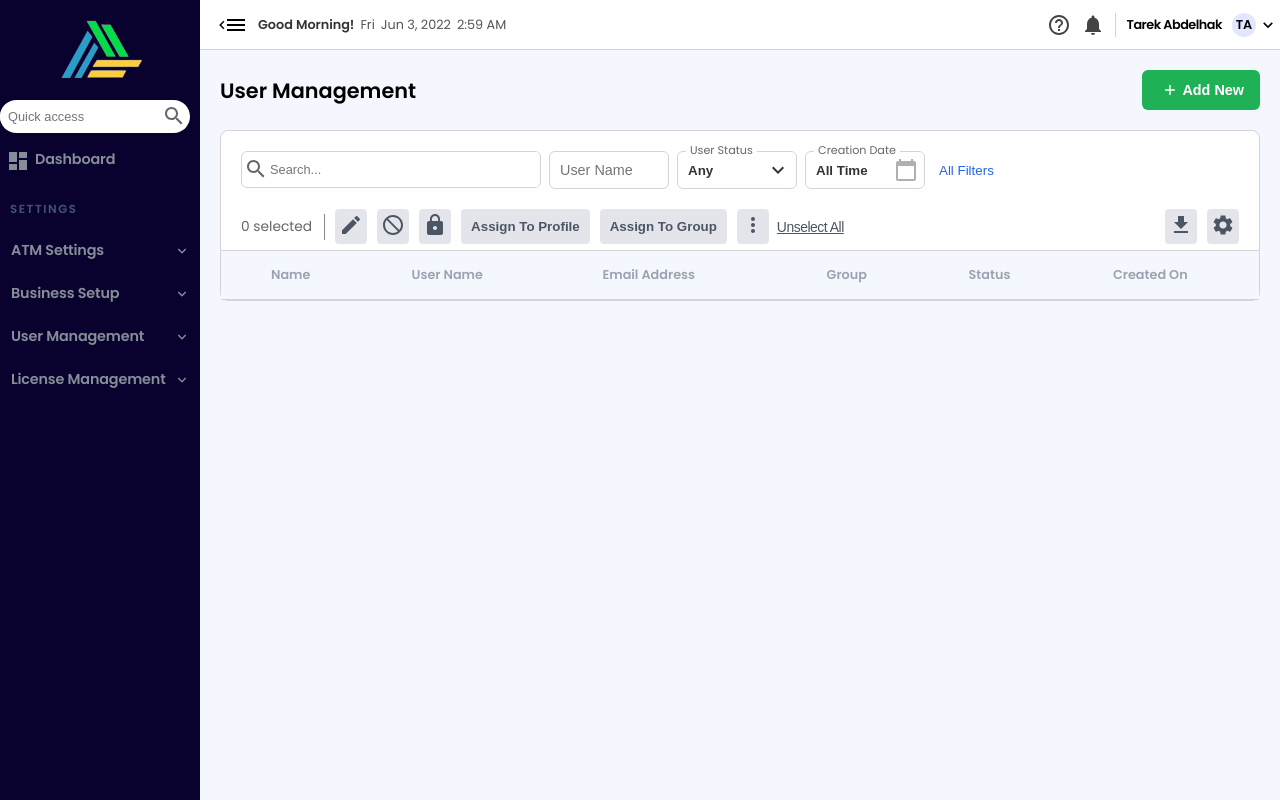
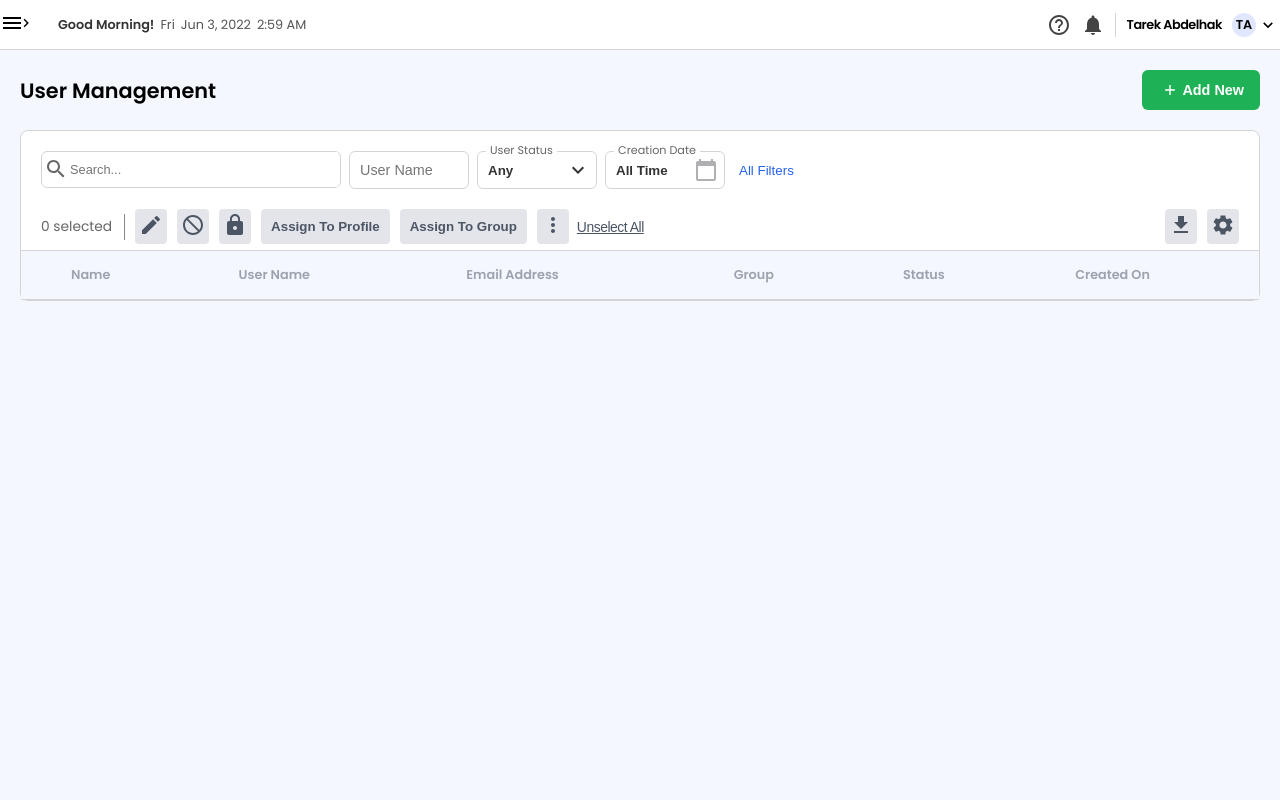
Before and after one commit to tarek-elhak/user-management-system, a React (Create React App) app: page / in a window 1280 px wide. Built offline with nearby package versions, Linux system fonts and the light colour scheme.

Commit message:
toggle SideBar

```diff
--- a/src/App.js
+++ b/src/App.js
@@ -35,6 +35,7 @@ const usersReducer = (users, action) => {
 
 function App() {
   const [users, dispatchUserAction] = useReducer(usersReducer, []);
+  const [showSideBar, setShowSideBar] = useState(false);
 
   const [showNewUserModal, setShowNewUserModal] = useState(false);
 
@@ -66,6 +67,10 @@ function App() {
     dispatchUserAction({ type: "FILTER_BY_USERNAME", username });
   };
 
+  const sideBarToggledHandler = () => {
+    setShowSideBar((prevShowSideBar) => !prevShowSideBar);
+  };
+
   const addNewUser = (user) => {
     user.id = nanoid();
     user.createdOn = getCurrentDate();
@@ -78,9 +83,15 @@ function App() {
 
   return (
     <div className="App">
-      <StatusBar />
-      <SideBar />
-      <Hero showNewUserModal={showNewUserModalHandler} />
+      <StatusBar
+        sideBarShown={showSideBar}
+        toggleSideBar={sideBarToggledHandler}
+      />
+      <SideBar sideBarShown={showSideBar} />
+      <Hero
+        showNewUserModal={showNewUserModalHandler}
+        sideBarShown={showSideBar}
+      />
       {showNewUserModal && (
         <NewUserModal
           closeNewUserModal={closeNewUserModalHandler}
@@ -94,6 +105,7 @@ function App() {
         unSelectAll={unSelectAllHandler}
         filterByUserName={filterByUserNameHandler}
         removeUsers={removeSelectedUsersHandler}
+        sideBarShown={showSideBar}
       />
     </div>
   );
--- a/src/Components/Hero/Hero.js
+++ b/src/Components/Hero/Hero.js
@@ -4,7 +4,11 @@ import classes from "./Hero.module.css";
 
 const Hero = (props) => {
   return (
-    <section className={classes.Hero}>
+    <section
+      className={[classes.Hero, !props.sideBarShown && classes.ExpandHero].join(
+        " "
+      )}
+    >
       <h1 className={classes.MainHeading}>user management</h1>
       <Button primary clicked={props.showNewUserModal}>
         <AddIcon className={classes.PlusIcon} /> add new
--- a/src/Components/Hero/Hero.module.css
+++ b/src/Components/Hero/Hero.module.css
@@ -3,6 +3,10 @@
   display: flex;
   align-items: center;
   justify-content: space-between;
+  transition: margin-left 0.2s ease-in-out;
+}
+.Hero.ExpandHero {
+  margin-left: 20px;
 }
 .MainHeading {
   text-transform: capitalize;
--- a/src/Components/SideBar/SideBar.js
+++ b/src/Components/SideBar/SideBar.js
@@ -6,7 +6,12 @@ import SearchOutlinedIcon from "@mui/icons-material/SearchOutlined";
 import DashboardIcon from "@mui/icons-material/Dashboard";
 
 const SideBar = (props) => (
-  <aside className={classes.SideBar}>
+  <aside
+    className={[
+      classes.SideBar,
+      !props.sideBarShown && classes.ShrinkSideBar,
+    ].join(" ")}
+  >
     <img
       src={RenoSystemsLogo}
       alt="reno systems logo"
--- a/src/Components/SideBar/SideBar.module.css
+++ b/src/Components/SideBar/SideBar.module.css
@@ -5,6 +5,11 @@
   left: 0;
   width: 200px;
   height: 100vh;
+  transform: translateX(0);
+  transition: transform 0.2s ease-in-out;
+}
+.SideBar.ShrinkSideBar {
+  transform: translateX(-200px);
 }
 .SideBarLogo {
   width: 100px;
--- a/src/Components/StatusBar/StatusBar.js
+++ b/src/Components/StatusBar/StatusBar.js
@@ -1,5 +1,6 @@
 import classes from "./StatusBar.module.css";
 import KeyboardArrowLeftIcon from "@mui/icons-material/KeyboardArrowLeft";
+import KeyboardArrowRightIcon from "@mui/icons-material/KeyboardArrowRight";
 import MenuIcon from "@mui/icons-material/Menu";
 import HelpOutlineIcon from "@mui/icons-material/HelpOutline";
 import NotificationsIcon from "@mui/icons-material/Notifications";
@@ -9,12 +10,29 @@ import { getCurrentDay } from "../../utils/getCurrentDay";
 import { getCurrentDate } from "../../utils/getCurrentDate";
 import { getCurrentTime } from "../../utils/getCurrentTime";
 import UserAvatar from "../UI/UserAvatar/UserAvatar";
+import Button from "../UI/Button/Button";
 
 const StatusBar = (props) => (
-  <div className={classes.StatusBar}>
+  <div
+    className={[
+      classes.StatusBar,
+      !props.sideBarShown && classes.ExpandStatusBar,
+    ].join(" ")}
+  >
     <div className={classes.Greeting}>
-      <KeyboardArrowLeftIcon className={classes.ArrowIcon} />
-      <MenuIcon className={classes.HamburgerIcon} />
+      <Button clicked={props.toggleSideBar}>
+        {props.sideBarShown && (
+          <KeyboardArrowLeftIcon
+            className={[classes.ArrowIcon, classes.LeftArrow].join(" ")}
+          />
+        )}
+        <MenuIcon className={classes.HamburgerIcon} />
+        {!props.sideBarShown && (
+          <KeyboardArrowRightIcon
+            className={[classes.ArrowIcon, classes.RightArrow].join(" ")}
+          />
+        )}
+      </Button>
       <span className={classes.GreetingMessage}>{greeting()}</span>
       <span className={classes.Now}>{getCurrentDay()}</span>
       <span className={classes.Now}>{getCurrentDate()}</span>
--- a/src/Components/StatusBar/StatusBar.module.css
+++ b/src/Components/StatusBar/StatusBar.module.css
@@ -1,5 +1,4 @@
 .StatusBar {
-  width: calc(100% - 200px);
   background-color: #fff;
   display: flex;
   align-items: center;
@@ -7,8 +6,13 @@
   position: fixed;
   top: 0;
   right: 0px;
+  left: 200px;
   height: 50px;
   border-bottom: 1px solid rgb(212 212 216);
+  transition: left 0.2s ease-in-out;
+}
+.StatusBar.ExpandStatusBar {
+  left: 0;
 }
 .Greeting {
   display: flex;
@@ -17,7 +21,12 @@
 .Greeting .ArrowIcon {
   transform: scale(0.7);
   position: relative;
+}
+.Greeting .ArrowIcon.LeftArrow {
   left: 10px;
+}
+.Greeting .ArrowIcon.RightArrow {
+  right: 20px;
 }
 .Greeting .HamburgerIcon {
   margin-right: 10px;
--- a/src/Containers/UsersManagement/UsersManagement.js
+++ b/src/Containers/UsersManagement/UsersManagement.js
@@ -5,7 +5,12 @@ import classes from "./UsersManagement.module.css";
 
 const UsersManagement = (props) => {
   return (
-    <section className={classes.UsersManagement}>
+    <section
+      className={[
+        classes.UsersManagement,
+        !props.sideBarShown && classes.ExpandUserManagement,
+      ].join(" ")}
+    >
       <UsersFilters filterByUserName={props.filterByUserName} />
       <UsersActions
         users={props.users}
--- a/src/Containers/UsersManagement/UsersManagement.module.css
+++ b/src/Containers/UsersManagement/UsersManagement.module.css
@@ -1,7 +1,11 @@
 .UsersManagement {
   margin-left: 220px;
   margin-right: 20px;
+  transition: margin-left 0.2s ease-in-out;
   background-color: #fff;
   border: 1px solid rgb(212 212 216);
   border-radius: 8px;
 }
+.UsersManagement.ExpandUserManagement {
+  margin-left: 20px;
+}
```
